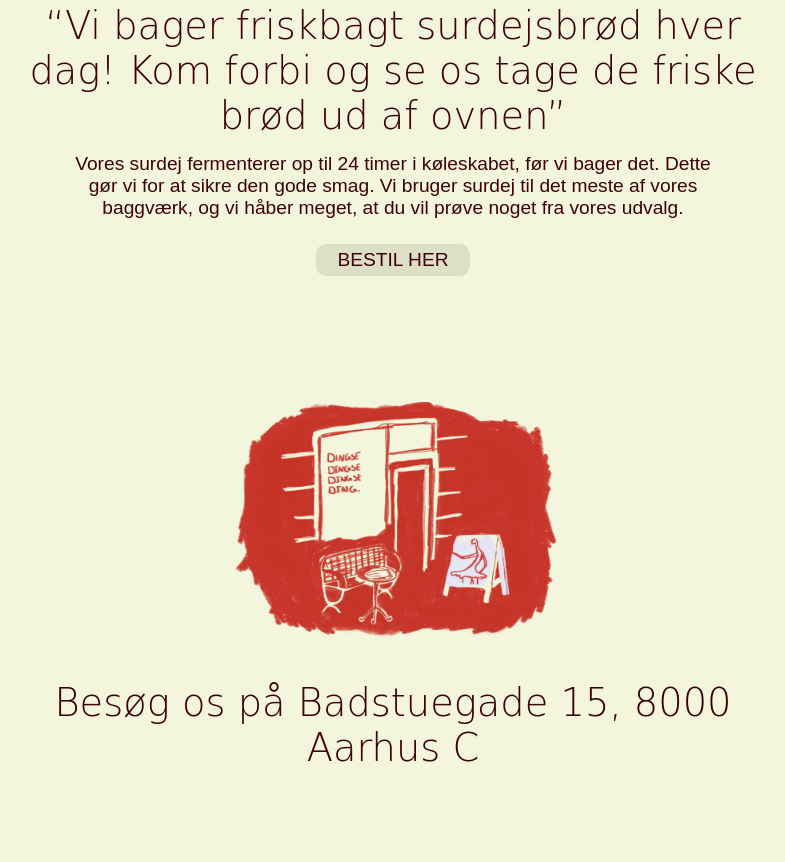
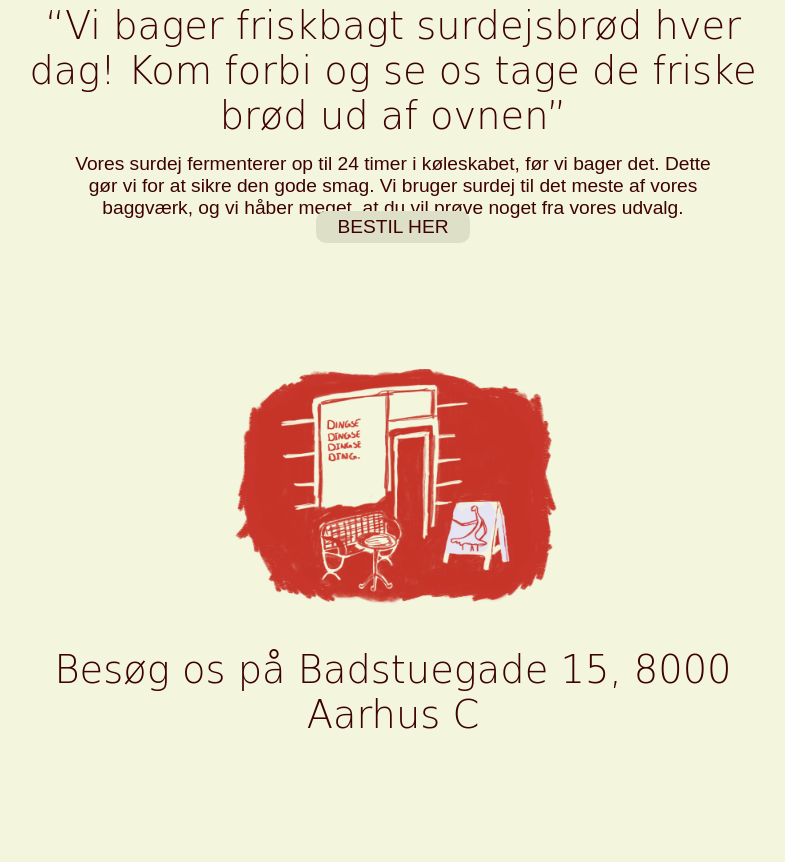
Before and after one commit to Maikennoergaard/gruppe-1-eksamen2, a plain HTML site: page index.html in a window 1280 px wide. Shown: the part 1968-2830 px from the top of the page, without its empty margins (247-1032 px from the left). Drawn offline with Linux system fonts and the light colour scheme; some packages are replaced by stand-ins of ours; a script that the page names is missing; a web font is replaced by a local one.

Commit message:
- margin på btn

```diff
--- a/css/style.css
+++ b/css/style.css
@@ -1194,6 +1194,7 @@ body{
       width: 8em;
       margin-right: 53%;
       border-radius: 10px;
+      margin-top: -15%;
     }
 
     .fold_btn_dingse {
```
